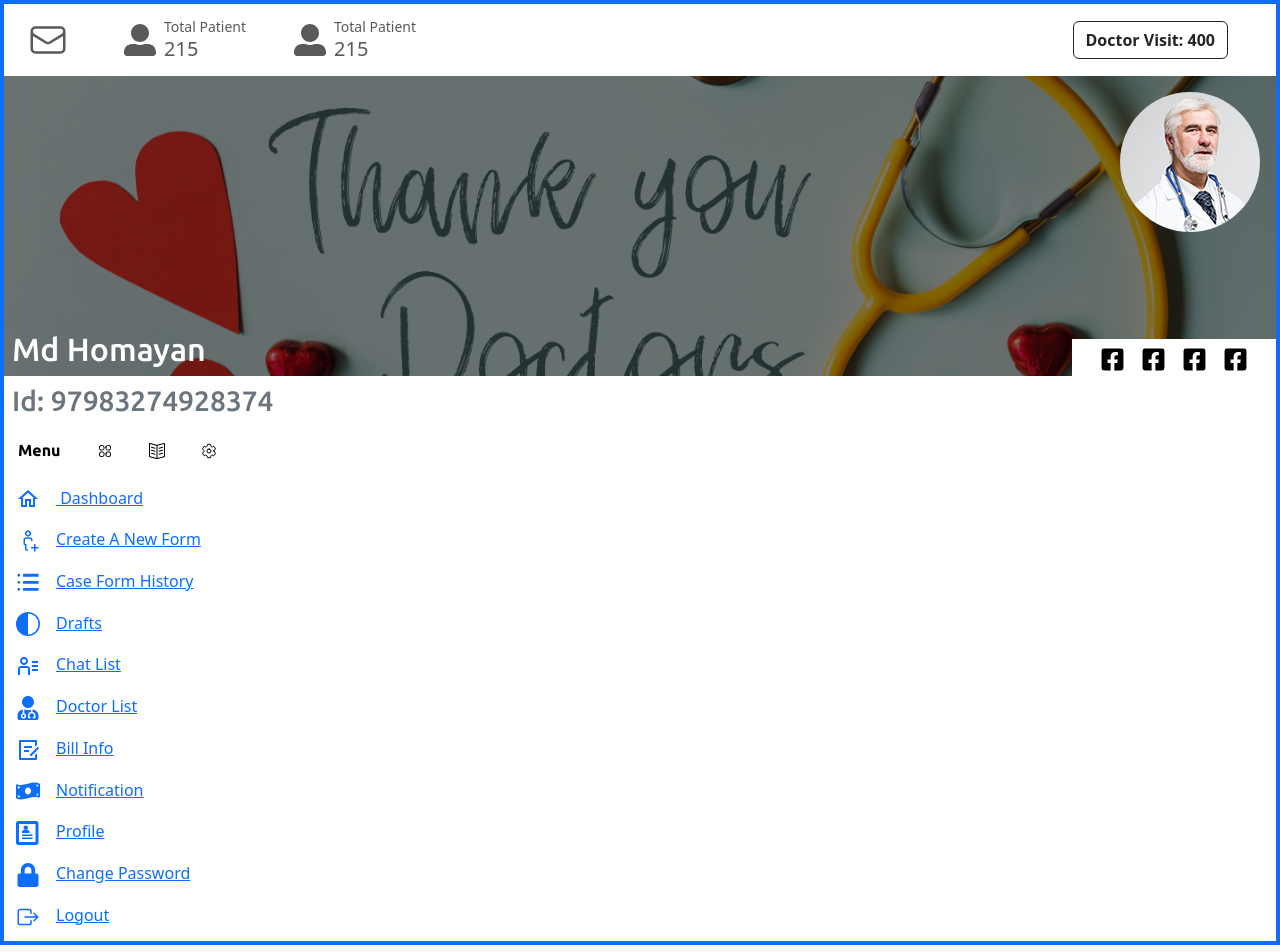
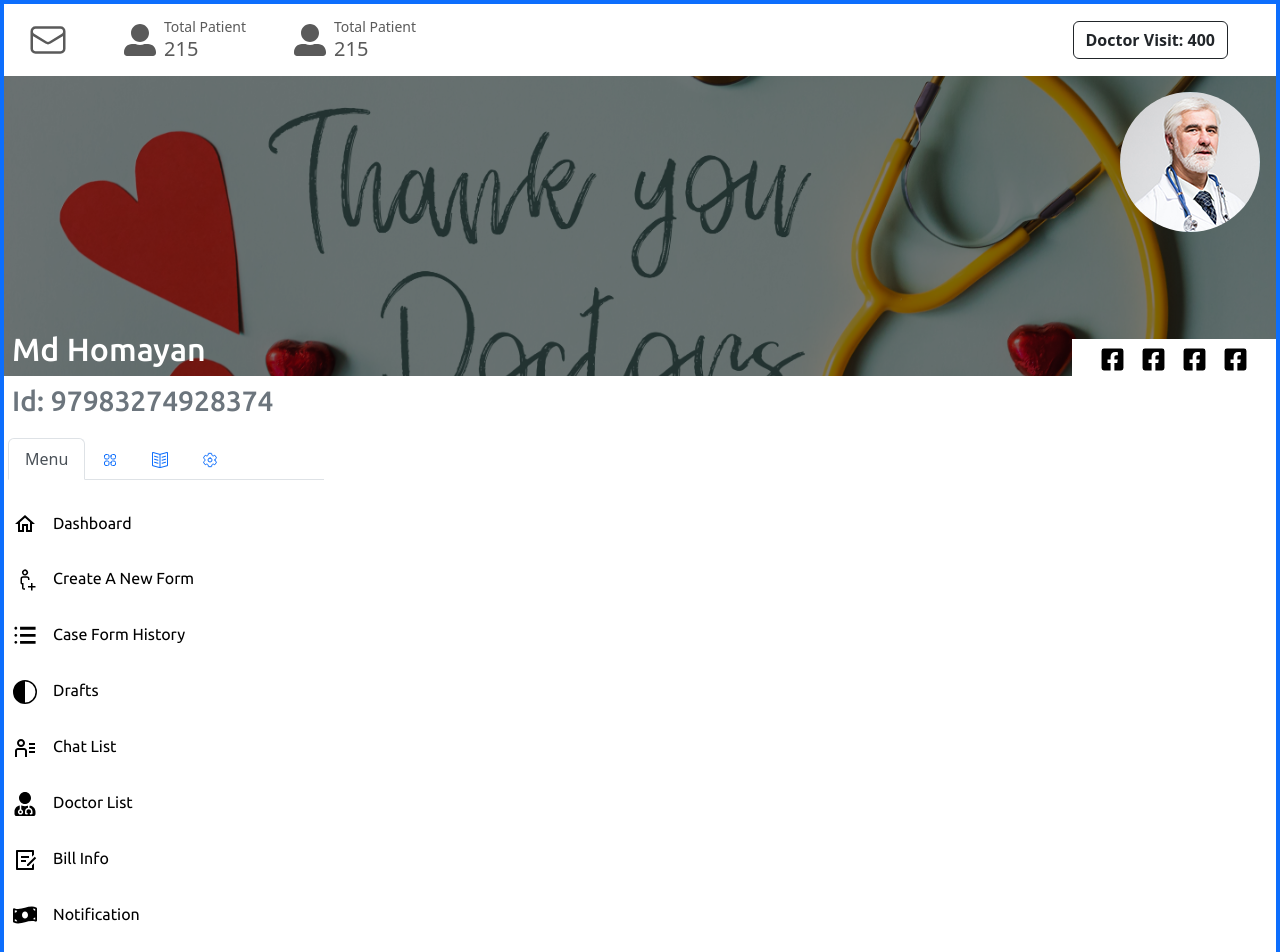
Before and after one commit to developermamoon/doctors-portal-lucid-hospital-patient-site, a React (Create React App) app: page / in a window 1280 px wide. Shown: the top 952 px of the page. Built offline with nearby package versions, Linux system fonts and the light colour scheme.

Commit message:
code update

```diff
--- a/src/components/Home/Home.css
+++ b/src/components/Home/Home.css
@@ -1,16 +1,3 @@
-.menu-headers{
-    color: black;
-}
-.menu-headers ul, .menu-items ul{
-    margin: 0;
-    padding: 0;
-}
-
-.menu-headers ul li, .menu-items ul li {
-    list-style-type: none;
-    margin: 0;
-    padding: 0 10px;
-}
 
 .menu-headers ul li:hover{
     cursor: pointer;
@@ -19,13 +6,23 @@
     border-radius: 3px;
 }
 
-.menu-items ul li:hover{
+.menu-items a{
+    display: block;
+    text-decoration: none;
+    padding: 15px 5px;
+    color: black;
+    font-weight: lighter;
+}
+
+.menu-items a:hover{
     background-color: #F0F0F0;
     cursor: pointer;
 }
 
-/* #menu-home{
-    border-top: 1px solid red;
-    border-right: 1px solid red;
-    border-radius: 4px;
-} */
+.search-box{
+    width: 100%;
+    margin: 0 auto;
+}
+.search-button{
+    border-radius: 5px 0 0 5px;
+}
--- a/src/components/Home/Home.js
+++ b/src/components/Home/Home.js
@@ -12,58 +12,62 @@ import { FaUserMd, FaMoneyBillWave, FaLock } from "react-icons/fa";
 import { ImProfile } from "react-icons/im";
 import { RiDraftLine } from "react-icons/ri";
 import { Link } from 'react-router-dom';
+import { FiSearch } from "react-icons/fi";
+
+import Tab from 'react-bootstrap/Tab';
+import Tabs from 'react-bootstrap/Tabs';
+
+// import Sonnet from '../../components/Sonnet';
 
 const Home = () => {
     return (
         <div className='p-1 bg-white text-black'>
-            <div className="row">
+            <div className="row g-0">
                 <div className="col col-md-3">
-                    <div className='menu-headers ubuntu'>
-                        <ul className='d-flex mb-3'>
-                            <li className='ubuntu fw-semibold' id='menu-home' style={{color: 'black'}}>Menu</li>
-                            <li className='ms-3' id='menu-manu' style={{color: 'black'}}><HiOutlineSquares2X2></HiOutlineSquares2X2></li>
-                            <li className='ms-3' id='menu-chats' style={{ color: 'black' }}><SlBookOpen></SlBookOpen></li>
-                            <li className='ms-3' id='menu-settings' style={{ color: 'black' }}><IoSettingsOutline></IoSettingsOutline></li>
-                        </ul>
-                    </div>
 
-                    <div className='menu-items'>
-                        <ul>
-                            <li className='p-2'>
-                                <Link to='/'><MdOutlineHome className='fs-4 me-3'></MdOutlineHome> Dashboard</Link>
-                            </li>
-                            <li className='p-2'>
-                                <Link to=''><VscPersonAdd className='fs-4 me-3'></VscPersonAdd>Create A New Form</Link>
-                            </li>
-                            <li className='p-2'>
-                                <Link><TfiMenuAlt className='fs-4 me-3'></TfiMenuAlt>Case Form History</Link>
-                            </li>
-                            <li className='p-2'>
-                                <Link><BsCircleHalf className='fs-4 me-3'></BsCircleHalf>Drafts</Link>
-                            </li>
-                            <li className='p-2'>
-                                <Link><CgUserList className='fs-4 me-3'></CgUserList>Chat List</Link>
-                            </li>
-                            <li className='p-2'>
-                                <Link><FaUserMd className='fs-4 me-3'></FaUserMd>Doctor List</Link>
-                            </li>
-                            <li className='p-2'>
-                                <Link><RiDraftLine className='fs-4 me-3'></RiDraftLine>Bill Info</Link>
-                            </li>
-                            <li className='p-2'>
-                                <Link><FaMoneyBillWave className='fs-4 me-3'></FaMoneyBillWave>Notification</Link>
-                            </li>
-                            <li className='p-2'>
-                                <Link><ImProfile className='fs-4 me-3'></ImProfile>Profile</Link>
-                            </li>
-                            <li className='p-2'>
-                                <Link><FaLock className='fs-4 me-3'></FaLock>Change Password</Link>
-                            </li>
-                            <li className='p-2'>
-                                <Link><IoExitOutline className='fs-4 me-3'></IoExitOutline>Logout</Link>
-                            </li>
-                        </ul>
-                    </div>
+                    <Tabs
+                        defaultActiveKey="menu"
+                        id="uncontrolled-tab-example"
+                        className="mb-3"
+                    >
+                        <Tab eventKey="menu" className='ubuntu fw-semibold' title="Menu">
+
+                            <div className='menu-items'>
+                                <Link to='/'><MdOutlineHome className='fs-4 me-3'></MdOutlineHome>Dashboard</Link>
+                                <Link to='/'><VscPersonAdd className='fs-4 me-3'></VscPersonAdd>Create A New Form</Link>
+                                <Link to='/'><TfiMenuAlt className='fs-4 me-3'></TfiMenuAlt>Case Form History</Link>
+                                <Link to='/'><BsCircleHalf className='fs-4 me-3'></BsCircleHalf>Drafts</Link>
+                                <Link to='/'><CgUserList className='fs-4 me-3'></CgUserList>Chat List</Link>
+                                <Link to='/'><FaUserMd className='fs-4 me-3'></FaUserMd>Doctor List</Link>
+                                <Link to='/'><RiDraftLine className='fs-4 me-3'></RiDraftLine>Bill Info</Link>
+                                <Link to='/'><FaMoneyBillWave className='fs-4 me-3'></FaMoneyBillWave>Notification</Link>
+                                <Link to='/'><ImProfile className='fs-4 me-3'></ImProfile>Profile</Link>
+                                <Link to='/'><FaLock className='fs-4 me-3'></FaLock>Change Password</Link>
+                                <Link to='/'><IoExitOutline className='fs-4 me-3'></IoExitOutline>Logout</Link>
+                            </div>
+                        </Tab>
+
+
+                        <Tab eventKey="elements" title=<HiOutlineSquares2X2></HiOutlineSquares2X2>>
+
+                        </Tab>
+
+                        <Tab eventKey="chats" title=<SlBookOpen></SlBookOpen> >
+                            <div>
+                                <div className='search-box d-flex justify-content-center'>
+                                    <button className='search-button btn btn-dark'><FiSearch ></FiSearch></button>
+                                    <input type="text" className='w-75' name="" id="" placeholder='Search...' />
+                                </div>
+                            </div>
+                        </Tab>
+
+                        <Tab eventKey="settings" title=<IoSettingsOutline></IoSettingsOutline> >
+                            <div className='ps-3'>
+                                <p className='ubuntu fw-semibold'>Choose Skin</p>
+                            </div>
+                        </Tab>
+                    </Tabs>
+
                 </div>
 
                 <div className="col col-md-9">
```
